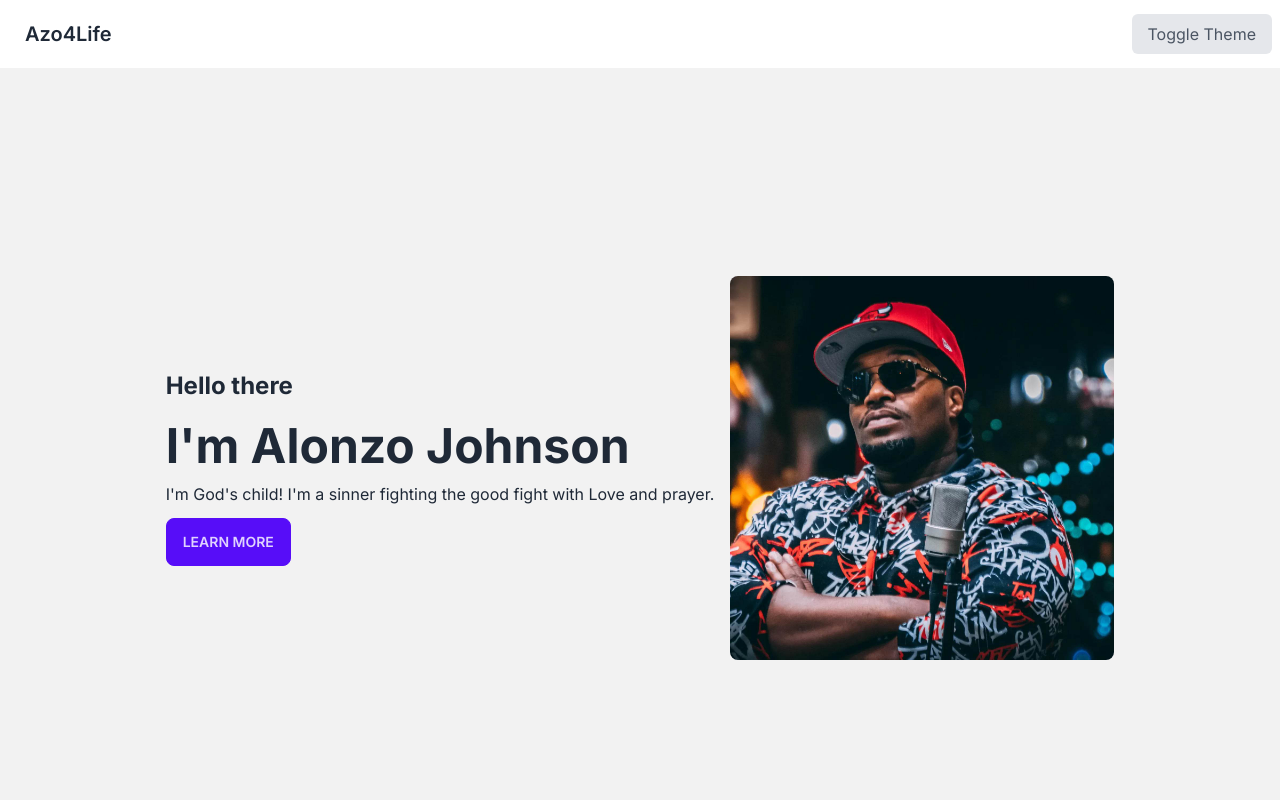
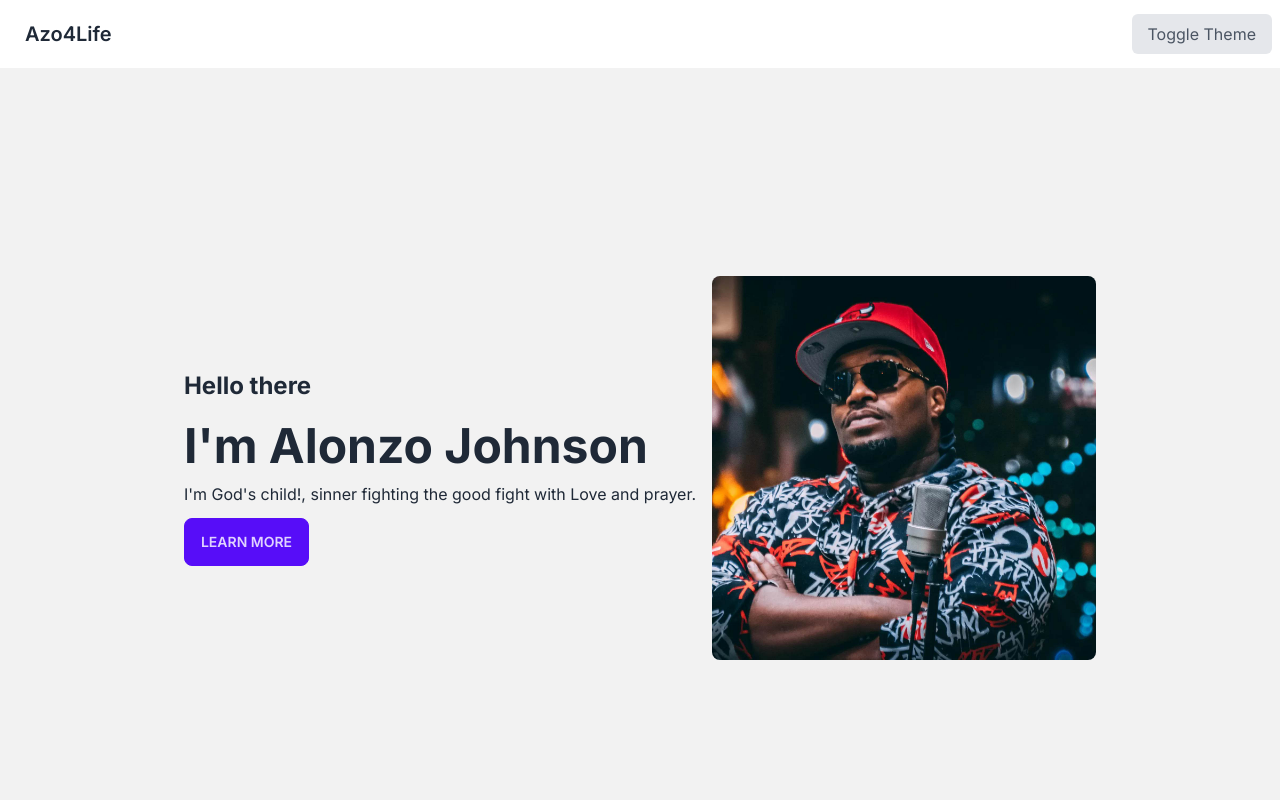
Before and after one commit to akmsyfulalom/portfolio-project-for-client, a Next.js app: page / in a window 1280 px wide. Shown: the top 800 px of the page. Built offline with nearby package versions, Linux system fonts and the light colour scheme.

Commit message:
hero section updated

```diff
--- a/src/components/header/Hero.jsx
+++ b/src/components/header/Hero.jsx
@@ -15,7 +15,7 @@ const Hero = () => {
             <div>
             <h1 className="mb-5 text-2xl font-bold">Hello there</h1>
               <h1 className="text-5xl font-bold">I'm Alonzo Johnson</h1>
-              <p className="py-3">I'm God's child! I'm a sinner fighting the good fight with Love and prayer.</p>
+              <p className="py-3">I'm God's child!, sinner fighting the good fight with Love and prayer.</p>
               <Link href="/about" className="btn btn-primary">Learn more</Link>
             </div>
         </div>
```
